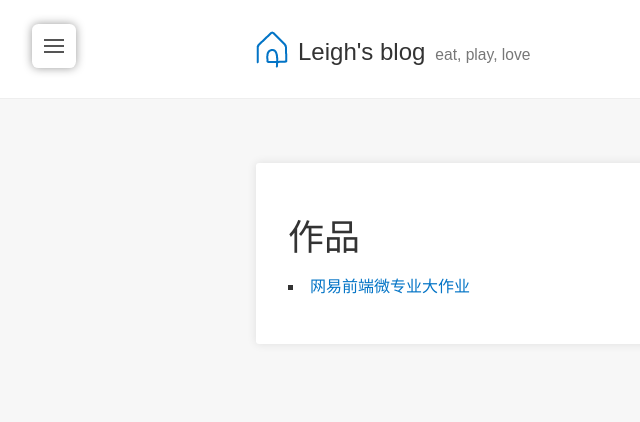
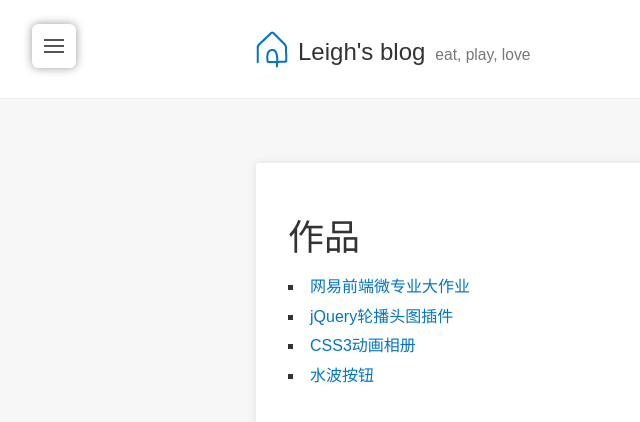
Before and after one commit to leighcc/ideal-waddle, a Jekyll site: the page built from portfolio.md, in a window 1280 px wide. Shown: the top 422 px of the page, without its empty margins (0-640 px from the left). Built offline with Jekyll 4.4.1, drawn with Linux system fonts in a browser that asks for light colours; nearby versions of some CDN libraries; some web fonts are replaced.

Commit message:
添加作品

```diff
--- a/portfolio.md
+++ b/portfolio.md
@@ -6,4 +6,7 @@ permalink: /portfolio/
 
 <ul>
 	<li><a href="http://leighcc.github.io/portfolio/EDU/index.html">网易前端微专业大作业</a></li>
+	<li><a href="http://leighcc.github.io/portfolio/DEMO/%E8%BD%AE%E6%92%AD%E5%A4%B4%E5%9B%BE_jQuery.html">jQuery轮播头图插件</a></li>
+	<li><a href="http://leighcc.github.io/portfolio/DEMO/CSS3%E5%8A%A8%E7%94%BB.html">CSS3动画相册</a></li>
+	<li><a href="http://leighcc.github.io/portfolio/DEMO/ripple.html">水波按钮</a></li>
 </ul>
```
